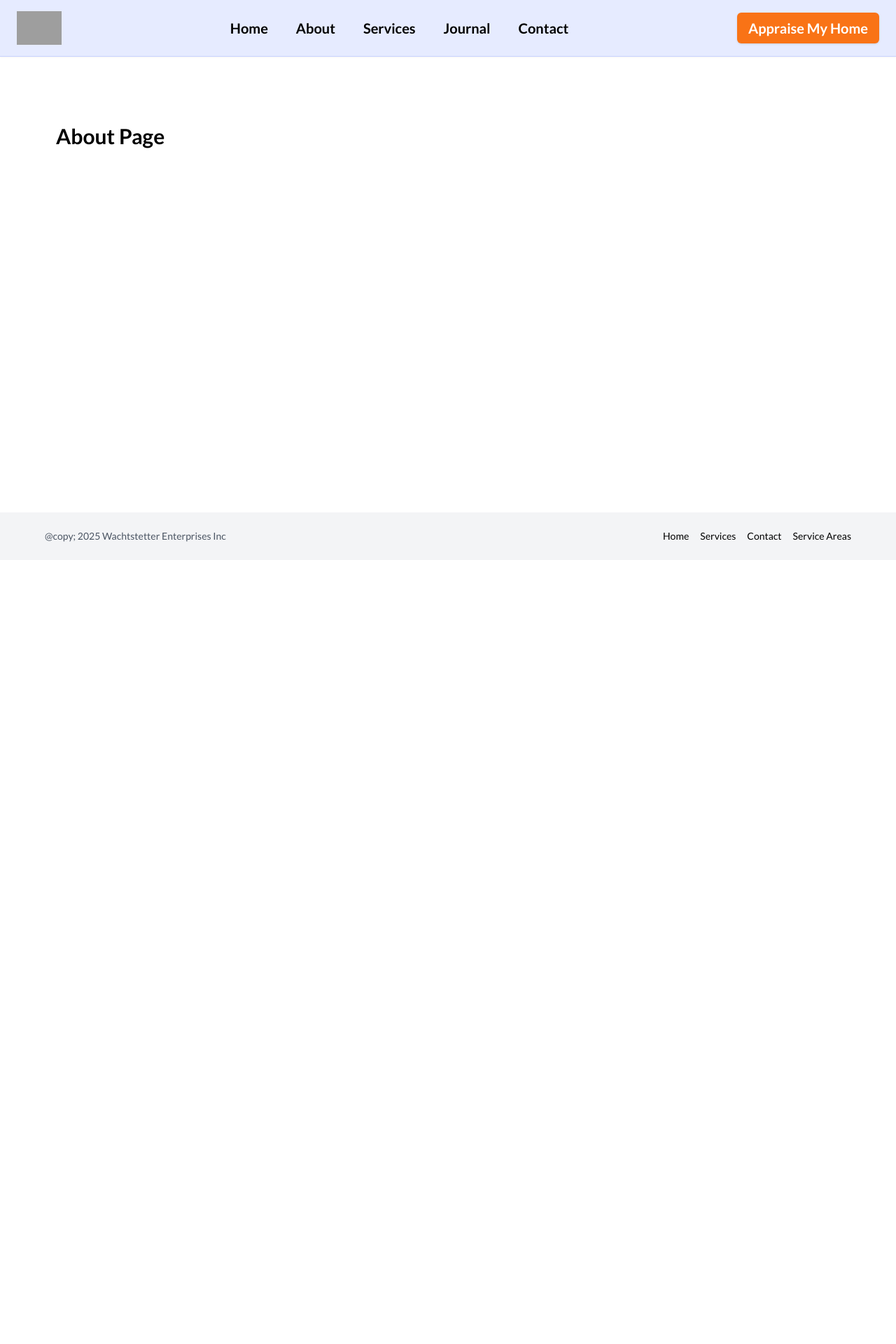
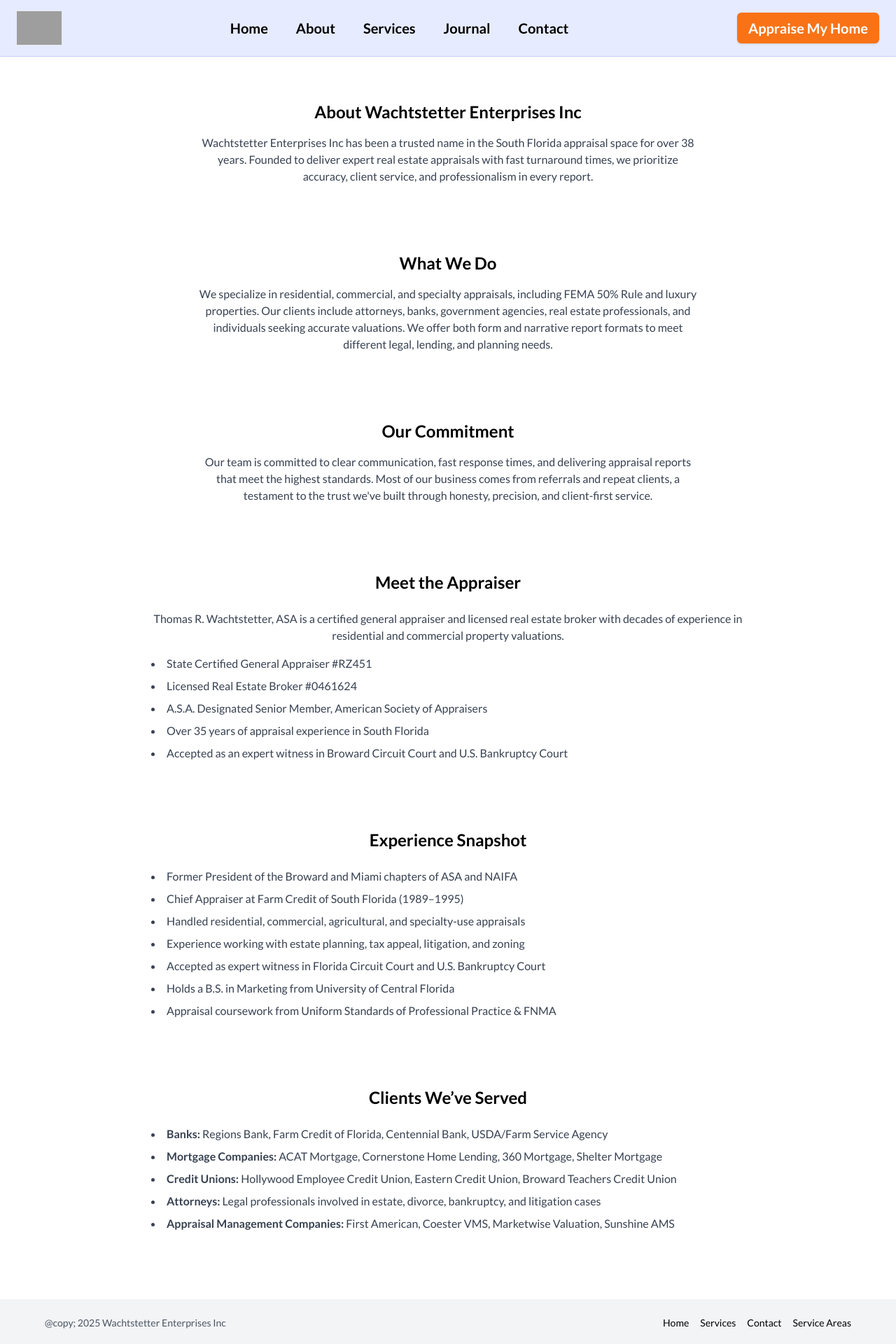
Before and after one commit to DaphneAcher/real-estate-appraisal, a React (Vite) app: page /about in a window 1280 px wide. Shown: the top 1920 px of the page at 70% size. Before the commit the page ends 800 px from the top, so only its background shows below. Built offline with nearby package versions, Linux system fonts and the light colour scheme; grey boxes are pictures that could not be loaded.

Commit message:
about section skeleton

```diff
--- a/src/pages/About.jsx
+++ b/src/pages/About.jsx
@@ -1,7 +1,58 @@
 export default function About() {
   return (
-    <div className="p-20">
-      <h1 className="text-3xl font-bold">About Page</h1>
-    </div>
+    <>
+    <section className="py-12 px-6 max-w-3xl mx-auto">
+      <h2 className="text-2xl font-bold text-center mb-4">About Wachtstetter Enterprises Inc</h2>
+       <p className="text-base text-gray-700 text-center">Wachtstetter Enterprises Inc has been a trusted name in the South Florida appraisal space for over 38 years. Founded to deliver expert real estate appraisals with fast turnaround times, we prioritize accuracy, client service, and professionalism in every report.</p>
+    </section>
+    <section className="py-12 px-6 max-w-3xl mx-auto">
+      <h2 className="text-2xl font-bold text-center mb-4"><strong>What We Do</strong></h2>
+       <p className="text-base text-gray-700 text-center">We specialize in residential, commercial, and specialty appraisals, including FEMA 50% Rule and luxury properties. Our clients include attorneys, banks, government agencies, real estate professionals, and individuals seeking accurate valuations. We offer both form and narrative report formats to meet different legal, lending, and planning needs.</p>
+    </section>
+    <section className="py-12 px-6 max-w-3xl mx-auto">
+      <h2 className="text-2xl font-bold text-center mb-4"><strong>Our Commitment</strong></h2>
+       <p className="text-base text-gray-700 text-center">Our team is committed to clear communication, fast response times, and delivering appraisal reports that meet the highest standards. Most of our business comes from referrals and repeat clients, a testament to the trust we've built through honesty, precision, and client-first service.</p>
+    </section>
+
+    <section className="py-12 px-6 max-w-4xl mx-auto">
+      <h2 className="text-2xl font-bold text-center mb-6">Meet the Appraiser</h2>
+      <p className="text-base text-center text-gray-700 mb-4">
+        Thomas R. Wachtstetter, ASA is a certified general appraiser and licensed real estate broker with decades of experience in residential and commercial property valuations.
+      </p>
+      <ul className="list-disc list-inside space-y-2 text-base text-gray-700">
+        <li>State Certified General Appraiser #RZ451</li>
+        <li>Licensed Real Estate Broker #0461624</li>
+        <li>A.S.A. Designated Senior Member, American Society of Appraisers</li>
+        <li>Over 35 years of appraisal experience in South Florida</li>
+        <li>Accepted as an expert witness in Broward Circuit Court and U.S. Bankruptcy Court</li>
+      </ul>
+    </section>
+
+    <section className="py-12 px-6 max-w-4xl mx-auto">
+      <h2 className="text-2xl font-bold text-center mb-6">Experience Snapshot</h2>
+      <ul className="list-disc list-inside space-y-2 text-base text-gray-700">
+        <li>Former President of the Broward and Miami chapters of ASA and NAIFA</li>
+        <li>Chief Appraiser at Farm Credit of South Florida (1989–1995)</li>
+        <li>Handled residential, commercial, agricultural, and specialty-use appraisals</li>
+        <li>Experience working with estate planning, tax appeal, litigation, and zoning</li>
+        <li>Accepted as expert witness in Florida Circuit Court and U.S. Bankruptcy Court</li>
+        <li>Holds a B.S. in Marketing from University of Central Florida</li>
+        <li>Appraisal coursework from Uniform Standards of Professional Practice & FNMA</li>
+      </ul>
+    </section>
+
+    <section className="py-12 px-6 max-w-4xl mx-auto">
+      <h2 className="text-2xl font-bold text-center mb-6">Clients We’ve Served</h2>
+      <ul className="list-disc list-inside space-y-2 text-base text-gray-700">
+        <li><strong>Banks:</strong> Regions Bank, Farm Credit of Florida, Centennial Bank, USDA/Farm Service Agency</li>
+        <li><strong>Mortgage Companies:</strong> ACAT Mortgage, Cornerstone Home Lending, 360 Mortgage, Shelter Mortgage</li>
+        <li><strong>Credit Unions:</strong> Hollywood Employee Credit Union, Eastern Credit Union, Broward Teachers Credit Union</li>
+        <li><strong>Attorneys:</strong> Legal professionals involved in estate, divorce, bankruptcy, and litigation cases</li>
+        <li><strong>Appraisal Management Companies:</strong> First American, Coester VMS, Marketwise Valuation, Sunshine AMS</li>
+      </ul>
+    </section>
+
+    </>
+
   );
 }
```
